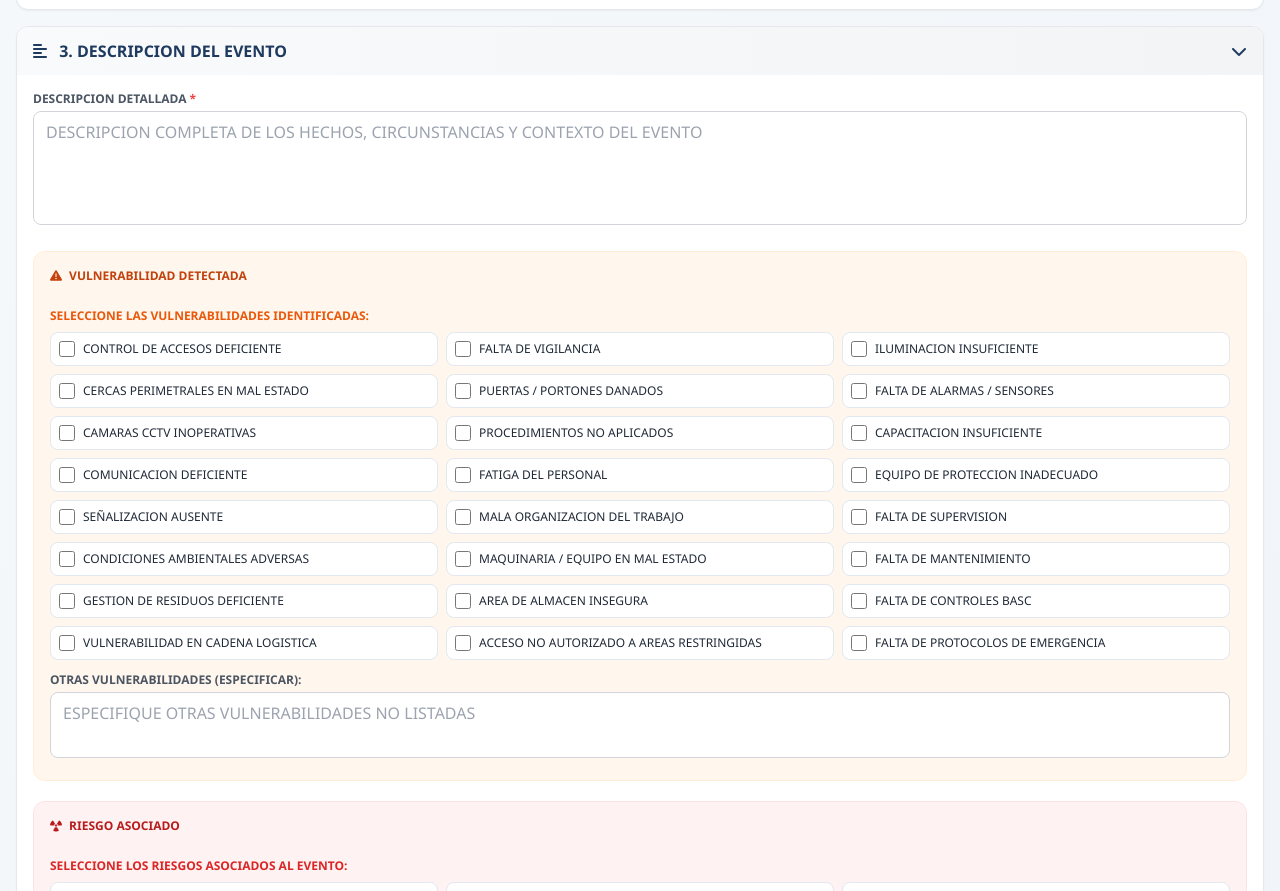
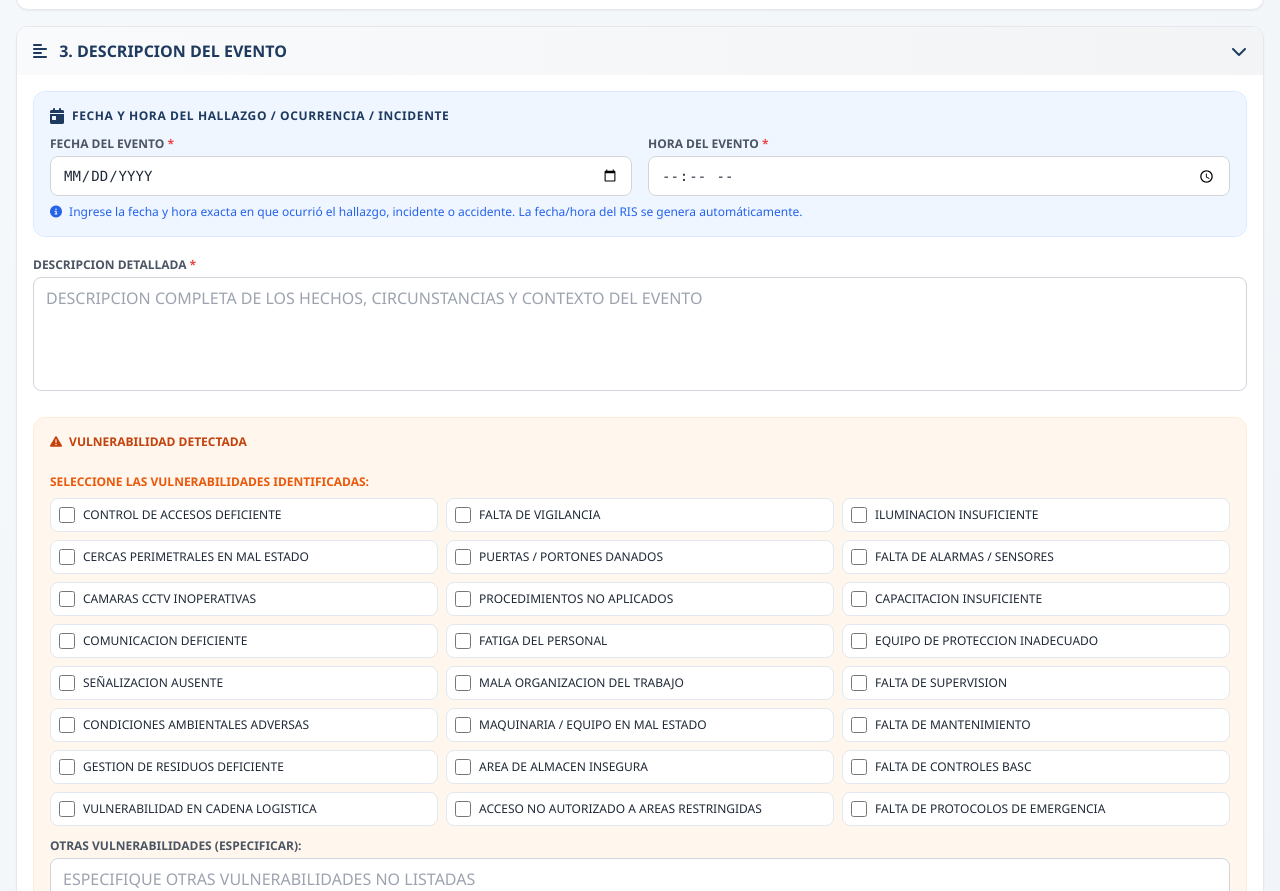
Before and after one commit to edwardqm/Reportes-de-RIS, a plain HTML site: page index.html in a window 1280 px wide. Shown: the part 1155-2046 px from the top of the page. Drawn offline with nearby package versions, Linux system fonts and the light colour scheme.

Commit message:
Add files via upload

```diff
--- a/index.html
+++ b/index.html
@@ -312,6 +312,25 @@
                         <i class="fas fa-chevron-down transition-transform" id="icon-descripcion"></i>
                     </button>
                     <div id="descripcion" class="accordion-content active p-4">
+
+                        <!-- FECHA Y HORA DEL HALLAZGO / INCIDENTE / ACCIDENTE -->
+                        <div class="mb-5 p-4 bg-blue-50 rounded-xl border border-blue-100">
+                            <div class="flex items-center gap-2 mb-3">
+                                <i class="fas fa-calendar-day text-ris-primary"></i>
+                                <h4 class="text-xs font-bold text-ris-primary uppercase tracking-wider">Fecha y Hora del Hallazgo / Ocurrencia / Incidente</h4>
+                            </div>
+                            <div class="grid grid-cols-1 md:grid-cols-2 gap-4">
+                                <div>
+                                    <label class="block text-xs font-bold text-gray-600 mb-1">FECHA DEL EVENTO <span class="text-red-500">*</span></label>
+                                    <input type="date" id="fechaHallazgo" required class="w-full px-3 py-2 border border-gray-300 rounded-lg focus:ring-2 focus:ring-ris-primary outline-none uppercase font-mono text-sm">
+                                </div>
+                                <div>
+                                    <label class="block text-xs font-bold text-gray-600 mb-1">HORA DEL EVENTO <span class="text-red-500">*</span></label>
+                                    <input type="time" id="horaHallazgo" required class="w-full px-3 py-2 border border-gray-300 rounded-lg focus:ring-2 focus:ring-ris-primary outline-none uppercase font-mono text-sm">
+                                </div>
+                            </div>
+                            <p class="text-xs text-blue-600 mt-2"><i class="fas fa-info-circle mr-1"></i> Ingrese la fecha y hora exacta en que ocurrió el hallazgo, incidente o accidente. La fecha/hora del RIS se genera automáticamente.</p>
+                        </div>
 
                         <!-- 3.1 Descripcion Detallada -->
                         <div class="mb-5">
@@ -1764,6 +1783,8 @@
             tipoEvento: document.getElementById('tipoEvento')?.value || '',
             nivelCriticidad: document.getElementById('nivelCriticidad')?.value || '',
             impacto: getCheckboxValues('impacto'),
+            fechaHallazgo: document.getElementById('fechaHallazgo')?.value || '',
+            horaHallazgo: document.getElementById('horaHallazgo')?.value || '',
             descripcionDetallada: document.getElementById('descripcionDetallada')?.value || '',
             vulnerabilidad: getCheckboxValues('vulnerabilidad'),
             vulnerabilidadOtras: document.getElementById('vulnerabilidadOtras')?.value || '',
@@ -1914,6 +1935,8 @@
         document.getElementById('correo').value = report.correo || '';
         document.getElementById('tipoEvento').value = report.tipoEvento || '';
         document.getElementById('nivelCriticidad').value = report.nivelCriticidad || '';
+        document.getElementById('fechaHallazgo').value = report.fechaHallazgo || '';
+        document.getElementById('horaHallazgo').value = report.horaHallazgo || '';
         document.getElementById('descripcionDetallada').value = report.descripcionDetallada || '';
         document.getElementById('vulnerabilidadOtras').value = report.vulnerabilidadOtras || '';
         document.getElementById('riesgoOtros').value = report.riesgoOtros || '';
@@ -2276,6 +2299,7 @@
                     <span class="text-xs text-gray-400">${r.fecha} ${r.hora}</span>
                 </div>
                 <div class="grid grid-cols-1 md:grid-cols-2 gap-2 text-xs mb-2">
+                    <div><span class="text-gray-500 font-semibold">Fecha evento:</span> <span class="text-gray-800">${r.fechaHallazgo || '-'} ${r.horaHallazgo || ''}</span></div>
                     <div><span class="text-gray-500 font-semibold">Tipo:</span> <span class="text-gray-800">${r.tipoEvento}</span></div>
                     <div><span class="text-gray-500 font-semibold">Empresa:</span> <span class="text-gray-800">${r.empresa}</span></div>
                     <div><span class="text-gray-500 font-semibold">Reportado por:</span> <span class="text-gray-800">${r.reportadoPor}</span></div>
```
